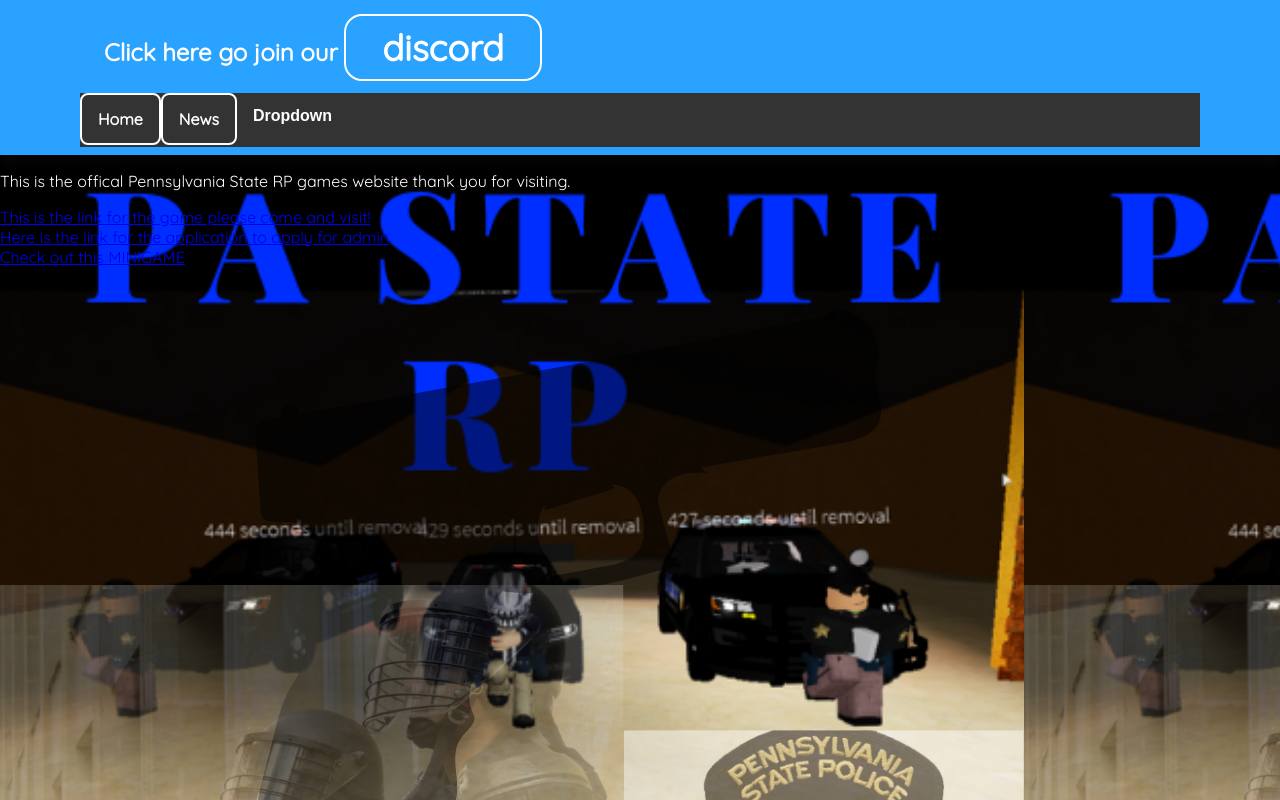
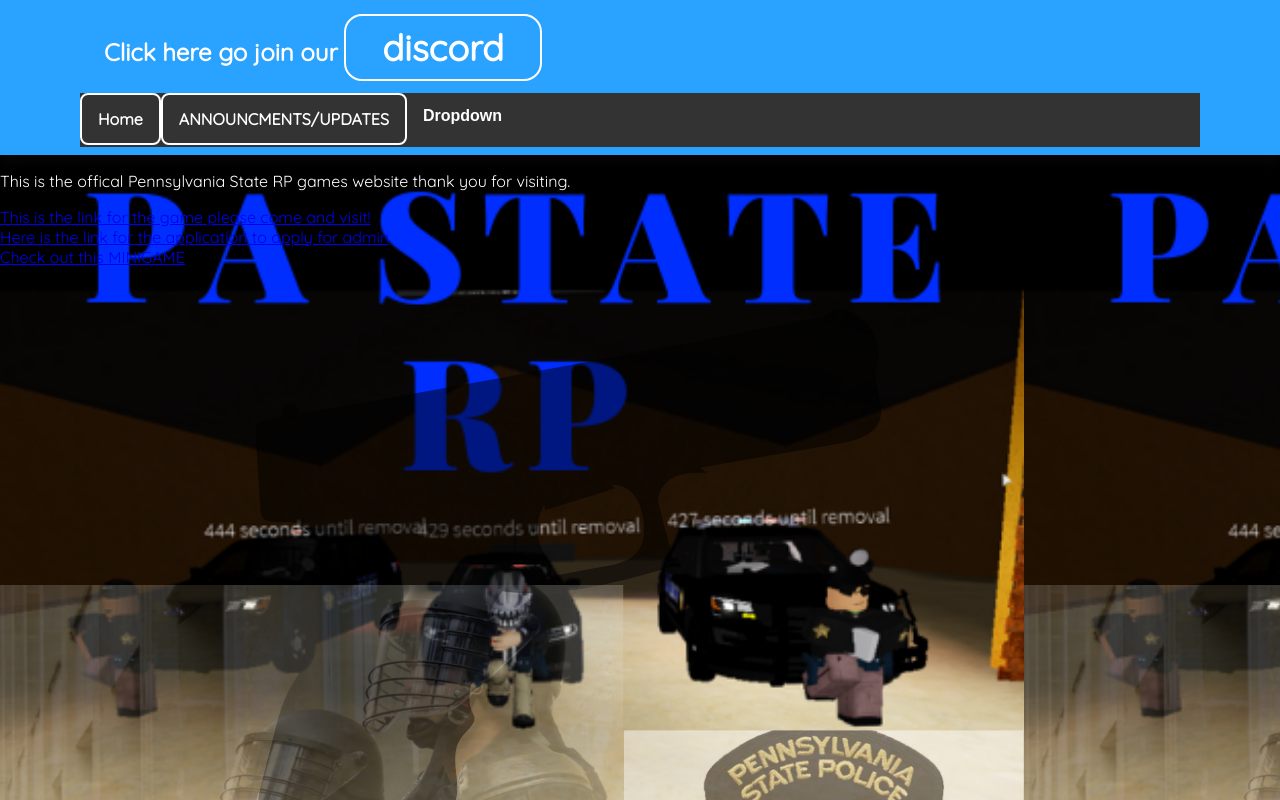
Before and after one commit to PA-STATE-RP/pa-state-rp, a plain HTML site: page index.html in a window 1280 px wide. Drawn offline with Linux system fonts and the light colour scheme.

Commit message:
Update index.html

```diff
--- a/index.html
+++ b/index.html
@@ -10,7 +10,7 @@
       <h1>Click here go join our <a href="https://discord.gg/ATX2tCn&sa=D&source=hangouts&ust=1569025082348000&usg=AFQjCNHD2tvPbyb5x8wei1sNulkvvwLZJA" target="_blank">discord</a></h1>
       <div class="navbar">
         <a href="#home">Home</a>
-          <a href="#news">News</a>
+          <a href="#news">ANNOUNCMENTS/UPDATES</a>
             <div class="dropdown">
               <button class="dropbtn">Dropdown
               <i class="fa fa-caret-down"></i>
```
